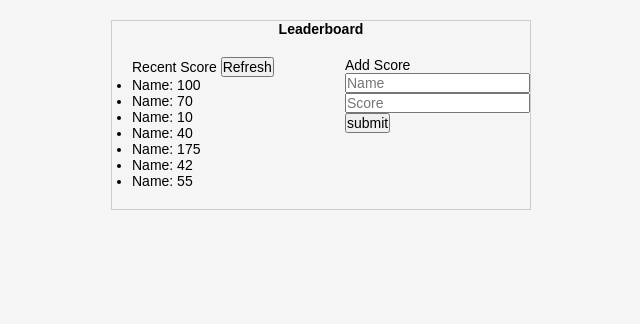
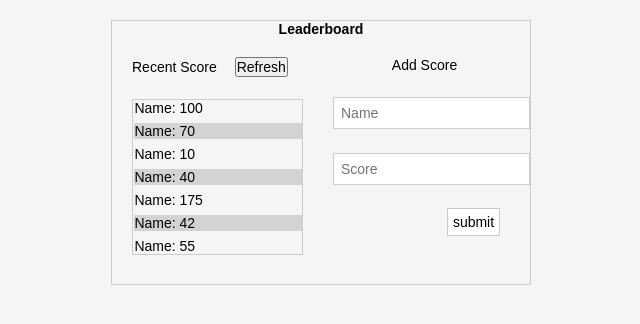
Before and after one commit to mohashyne/leaderboard, a website built with webpack: page src/index.html in a window 1280 px wide. Shown: the whole page, without its empty margins (319-959 px from the left). Built offline with nearby package versions, Linux system fonts and the light colour scheme.

Commit message:
Update styling to position items

```diff
--- a/src/styles/main.scss
+++ b/src/styles/main.scss
@@ -58,3 +58,43 @@ body {
 .grid > div {
   padding: 10px;
 }
+
+.add-score {
+  display: flex;
+  flex-direction: column;
+  align-items: center;
+  margin-bottom: 2rem;
+}
+
+label {
+  display: inline-block;
+  margin-bottom: 1.7rem;
+  margin-right: 1rem;
+}
+
+ul {
+  list-style: none;
+  padding-left: 0.1rem;
+  display: flex;
+  flex-direction: column;
+  gap: 0.5rem;
+  border: 1px solid #ccc;
+}
+
+.list-score:nth-child(even) {
+  background-color: lightgray;
+}
+
+input[type="text"] {
+  margin-bottom: 1.7rem;
+  padding: 0.5rem;
+  border: 1px solid #ccc;
+}
+
+#submit-btn  {
+  padding: 5px;
+  border: 1px solid #ccc;
+  background-color: #fff;
+  cursor: pointer;
+  margin-right: -6rem;
+}
```
Also changed, not shown: dist/bundle59f368bed7d51dde5215.js, dist/index.html, 2 other files.
